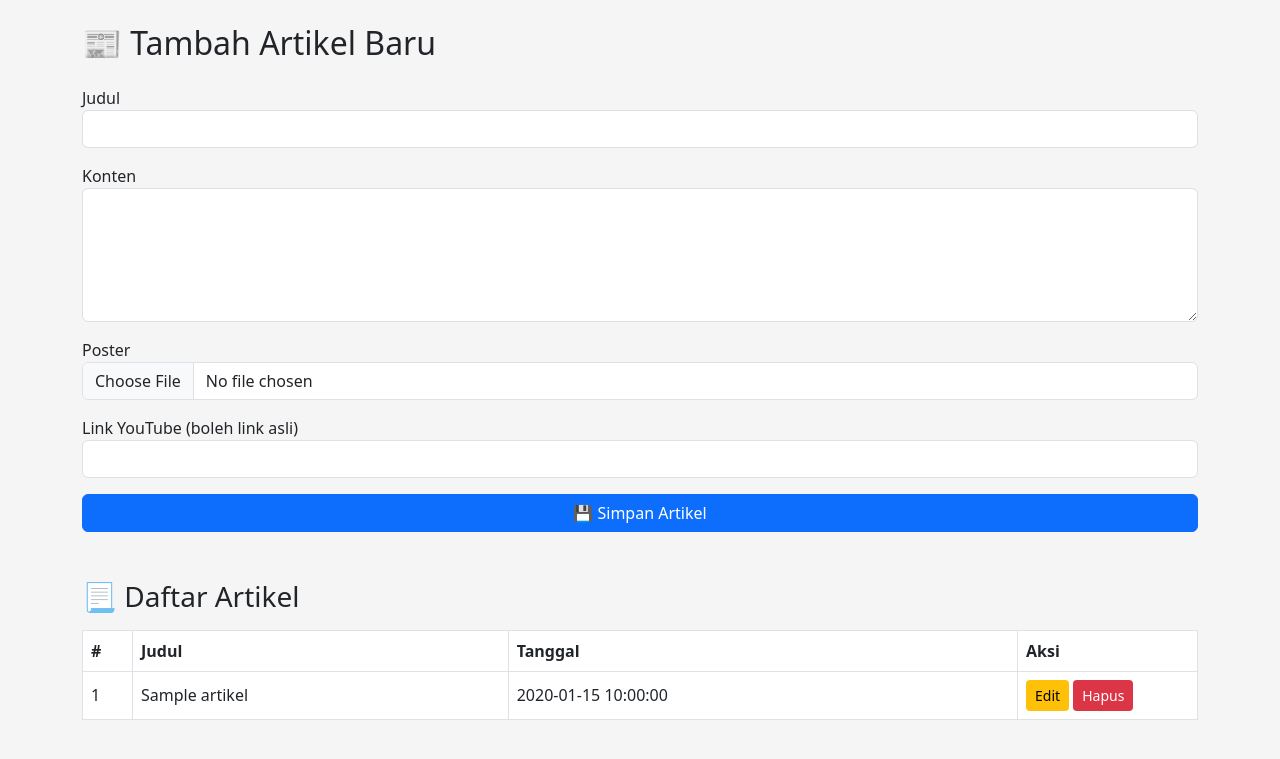
After one commit to s4nimationn-ops/simara, a PHP site: page /admin/admin_input.php in a window 1280 px wide. The commit adds this page. Shown: the top 759 px of the page. Run offline with PHP 8.4, Linux system fonts and the light colour scheme; tables that the repository leaves empty hold one stand-in row (values such as "Sample post"); data that the repository does not hold is empty.

Commit message:
penambahan fitur artikel

```diff
--- /dev/null
+++ b/admin/admin_input.php
@@ -0,0 +1,180 @@
+<?php
+session_start();
+require_once '../config/db.php';
+
+// ========== Fungsi Ambil ID YouTube ==========
+function getYoutubeId($url) {
+    preg_match("/(?:youtu\.be\/|youtube\.com\/(?:watch\?v=|embed\/|shorts\/))([^\&\?\/]+)/", $url, $matches);
+    return $matches[1] ?? '';
+}
+
+// ========== Proses Simpan Artikel ==========
+if (isset($_POST['simpan'])) {
+    $judul = mysqli_real_escape_string($conn, $_POST['judul']);
+    $konten = mysqli_real_escape_string($conn, $_POST['konten']);
+    $video = mysqli_real_escape_string($conn, $_POST['video']);
+
+    $poster = '';
+    if (!empty($_FILES['poster']['name'])) {
+        $posterName = time().'_'.basename($_FILES['poster']['name']);
+        $target = "../uploads/".$posterName;
+        if (move_uploaded_file($_FILES['poster']['tmp_name'], $target)) {
+            $poster = $posterName;
+        }
+    }
+
+    mysqli_query($conn, "INSERT INTO artikel (judul, konten, poster, video, tanggal) VALUES ('$judul', '$konten', '$poster', '$video', NOW())");
+    header("Location: admin_input.php");
+    exit;
+}
+
+// ========== Proses Update Artikel ==========
+if (isset($_POST['update'])) {
+    $id = intval($_POST['id']);
+    $judul = mysqli_real_escape_string($conn, $_POST['judul']);
+    $konten = mysqli_real_escape_string($conn, $_POST['konten']);
+    $video = mysqli_real_escape_string($conn, $_POST['video']);
+
+    $poster = $_POST['poster_lama'];
+    if (!empty($_FILES['poster']['name'])) {
+        $posterName = time().'_'.basename($_FILES['poster']['name']);
+        $target = "../uploads/".$posterName;
+        if (move_uploaded_file($_FILES['poster']['tmp_name'], $target)) {
+            if (!empty($poster) && file_exists("../uploads/".$poster)) {
+                unlink("../uploads/".$poster);
+            }
+            $poster = $posterName;
+        }
+    }
+
+    mysqli_query($conn, "UPDATE artikel SET judul='$judul', konten='$konten', poster='$poster', video='$video' WHERE id=$id");
+    header("Location: admin_input.php");
+    exit;
+}
+
+// ========== Proses Hapus Artikel ==========
+if (isset($_GET['hapus'])) {
+    $id = intval($_GET['hapus']);
+    $q = mysqli_query($conn, "SELECT poster FROM artikel WHERE id=$id");
+    $d = mysqli_fetch_assoc($q);
+    if ($d && !empty($d['poster']) && file_exists("../uploads/".$d['poster'])) {
+        unlink("../uploads/".$d['poster']);
+    }
+    mysqli_query($conn, "DELETE FROM artikel WHERE id=$id");
+    header("Location: admin_input.php");
+    exit;
+}
+
+// ========== Ambil Data Artikel ==========
+$artikel = mysqli_query($conn, "SELECT * FROM artikel ORDER BY tanggal DESC");
+?>
+
+<!DOCTYPE html>
+<html lang="id">
+<head>
+    <meta charset="UTF-8">
+    <title>Admin Input Artikel</title>
+    <link href="https://cdn.jsdelivr.net/npm/bootstrap@5.3.0/dist/css/bootstrap.min.css" rel="stylesheet">
+    <style>
+        body { background: #f5f5f5; }
+        .table thead { background: #007bff; color: white; }
+        .btn-edit { background: #ffc107; color: #000; }
+        .btn-edit:hover { background: #e0a800; color: #000; }
+        .btn-hapus { background: #dc3545; color: white; }
+        .btn-hapus:hover { background: #bb2d3b; color: white; }
+        .poster-preview { max-width: 200px; margin-top: 10px; border-radius: 6px; }
+        .edit-form { display: none; background: #f8f9fa; padding: 15px; border-radius: 8px; }
+    </style>
+</head>
+<body class="p-4">
+
+<div class="container">
+    <h2 class="mb-4">📰 Tambah Artikel Baru</h2>
+    <form method="post" enctype="multipart/form-data" class="mb-5">
+        <div class="mb-3">
+            <label>Judul</label>
+            <input type="text" name="judul" class="form-control" required>
+        </div>
+        <div class="mb-3">
+            <label>Konten</label>
+            <textarea name="konten" class="form-control" rows="5" required></textarea>
+        </div>
+        <div class="mb-3">
+            <label>Poster</label>
+            <input type="file" name="poster" class="form-control">
+        </div>
+        <div class="mb-3">
+            <label>Link YouTube (boleh link asli)</label>
+            <input type="text" name="video" class="form-control">
+        </div>
+        <button type="submit" name="simpan" class="btn btn-primary w-100">💾 Simpan Artikel</button>
+    </form>
+
+    <h3 class="mb-3">📃 Daftar Artikel</h3>
+    <table class="table table-bordered align-middle">
+        <thead>
+            <tr>
+                <th style="width: 50px;">#</th>
+                <th>Judul</th>
+                <th>Tanggal</th>
+                <th style="width: 180px;">Aksi</th>
+            </tr>
+        </thead>
+        <tbody>
+        <?php $no=1; while($row = mysqli_fetch_assoc($artikel)): ?>
+            <tr>
+                <td><?= $no++ ?></td>
+                <td><?= htmlspecialchars($row['judul']) ?></td>
+                <td><?= $row['tanggal'] ?></td>
+                <td>
+                    <button class="btn btn-edit btn-sm" onclick="toggleEdit(<?= $row['id'] ?>)">Edit</button>
+                    <a href="?hapus=<?= $row['id'] ?>" class="btn btn-hapus btn-sm" onclick="return confirm('Yakin hapus artikel ini?')">Hapus</a>
+                </td>
+            </tr>
+            <tr id="edit-form-<?= $row['id'] ?>" class="edit-form">
+                <td colspan="4">
+                    <form method="post" enctype="multipart/form-data">
+                        <input type="hidden" name="id" value="<?= $row['id'] ?>">
+                        <div class="mb-2">
+                            <label>Judul</label>
+                            <input type="text" name="judul" class="form-control" value="<?= htmlspecialchars($row['judul']) ?>" required>
+                        </div>
+                        <div class="mb-2">
+                            <label>Konten</label>
+                            <textarea name="konten" class="form-control" rows="4"><?= htmlspecialchars($row['konten']) ?></textarea>
+                        </div>
+                        <div class="mb-2">
+                            <label>Poster</label>
+                            <input type="file" name="poster" class="form-control">
+                            <input type="hidden" name="poster_lama" value="<?= $row['poster'] ?>">
+                            <?php if ($row['poster']): ?>
+                                <img src="../uploads/<?= htmlspecialchars($row['poster']) ?>" class="poster-preview">
+                            <?php endif; ?>
+                        </div>
+                        <div class="mb-2">
+                            <label>Link YouTube</label>
+                            <input type="text" name="video" class="form-control" value="<?= htmlspecialchars($row['video']) ?>">
+                            <?php if ($row['video']): ?>
+                                <div class="ratio ratio-16x9 mt-2">
+                                    <iframe src="https://www.youtube.com/embed/<?= getYoutubeId($row['video']) ?>" frameborder="0" allowfullscreen></iframe>
+                                </div>
+                            <?php endif; ?>
+                        </div>
+                        <button type="submit" name="update" class="btn btn-success w-100 mt-2">💾 Simpan Perubahan</button>
+                    </form>
+                </td>
+            </tr>
+        <?php endwhile; ?>
+        </tbody>
+    </table>
+</div>
+
+<script>
+function toggleEdit(id) {
+    const row = document.getElementById('edit-form-' + id);
+    row.style.display = (row.style.display === 'none' || row.style.display === '') ? 'table-row' : 'none';
+}
+</script>
+
+</body>
+</html>
--- a/admin/navbar.php
+++ b/admin/navbar.php
@@ -20,6 +20,9 @@
           <a class="nav-link" href="biodata_kader.php">Biodata</a>
         </li>
         <li class="nav-item">
+          <a class="nav-link" href="admin_input.php">Input Artikel</a>
+        </li>
+        <li class="nav-item">
           <a class="nav-link btn btn-outline-light ms-2" href="logout.php">Logout</a>
         </li>
       </ul>
```
Also changed, not shown: admin/admin_edit.php (added, +115 -0 lines), remaja/artikel_detail.php (added, +243 -0 lines), remaja/dashboard.php (+59 -4 lines), uploads/1760341753_remaja.jpg (added), uploads/1760359021_cek.jpg (added), uploads/1760361507_roko0k.jpg (added), uploads/1760363160_cek.jpg (added).
